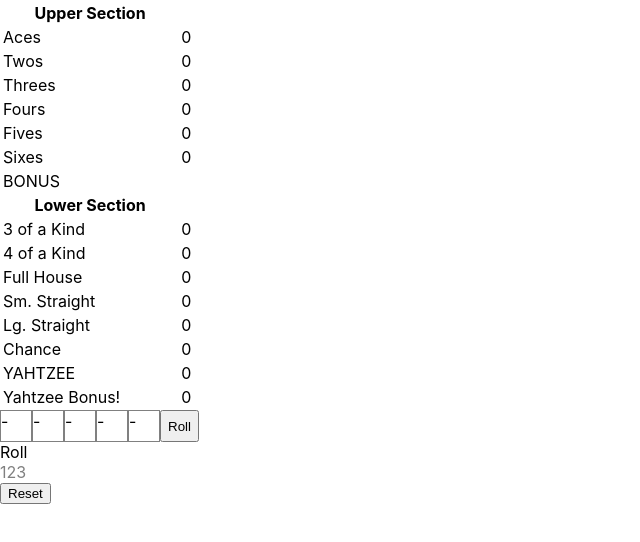
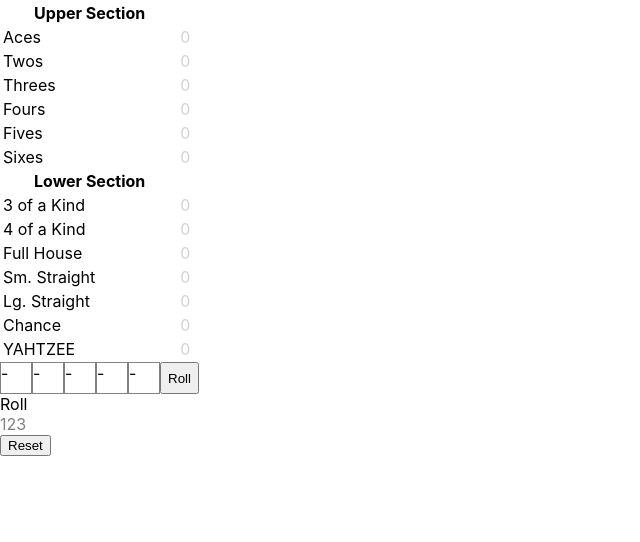
Before and after one commit to aamharris/yahtzee-react, a React (Create React App) app: page / in a window 1280 px wide. Shown: the top 542 px of the page, without its empty margins (0-640 px from the left). Built offline with nearby package versions, Linux system fonts and the light colour scheme.

Commit message:
refactor to add row selection for upper section. need another round of refactoring for Scorecard Rows

```diff
--- a/src/scorecard/ScorecardRow.tsx
+++ b/src/scorecard/ScorecardRow.tsx
@@ -1,14 +1,19 @@
+import { Score } from ".";
+
 type ScorecardRowProps = {
-    title: string,
-    score?: number,
-    possibleScore?: number,
+    score: Score,
+    onScoreSelected: (currentScore: Score) => void
+    isSelected?: boolean;
 }
 
-function ScorecardRow({ title, score, possibleScore }: ScorecardRowProps) {
+function ScorecardRow({ score, onScoreSelected, isSelected }: ScorecardRowProps) {
+    const { category, possibleScore, markedScore } = score;
     return (
         <tr>
-            <td>{title}</td>
-            <td>{score ? score : possibleScore}</td>
+            <td>{category}</td>
+            <td style={{cursor: 'pointer'}}>
+                {markedScore ? markedScore :
+                <span onClick={() => onScoreSelected({...score})} style={{color: isSelected ? 'red' : 'lightgray'}}>{possibleScore}</span>}</td>
         </tr>
     );
 }
--- a/src/scorecard/index.tsx
+++ b/src/scorecard/index.tsx
@@ -3,9 +3,26 @@
 import { FULL_HOUSE_SCORE, LG_STRAIGHT_SCORE, SM_STRAIGHT_SCORE, YAHTZEE_SCORE } from '../constants';
 import ScorecardRow from './ScorecardRow';
 
-interface Score {
+export interface Score {
     possibleScore?: number,
-    markedScore?: number
+    markedScore?: number,
+    category: string,
+}
+
+enum ScoringCategory {
+    aces = 'Aces',
+    twos = 'Twos',
+    threes = 'Threes',
+    fours = 'Fours',
+    fives = 'Fives',
+    sixes = 'Sixes',
+    threeOfAKind = '3 of a Kind',
+    fourOfAKind = '4 of a Kind',
+    fullHouse = 'Full House',
+    smallStraight = 'Sm. Straight',
+    largeStraight = 'Lg. Straight',
+    chance = 'Chance',
+    yahtzee = 'YAHTZEE',
 }
 
 export class YahtzeeScorecard {
@@ -22,23 +39,21 @@
     largeStraight: Score;
     chance: Score;
     yahtzee: Score;
-    yahtzeeBonus: Score;
 
     constructor() {
-        this.aces = { possibleScore: undefined, markedScore: undefined}
-        this.twos = { possibleScore: undefined, markedScore: undefined}
-        this.threes = { possibleScore: undefined, markedScore: undefined}
-        this.fours = { possibleScore: undefined, markedScore: undefined}
-        this.fives = { possibleScore: undefined, markedScore: undefined}
-        this.sixes = { possibleScore: undefined, markedScore: undefined}
-        this.threeOfAKind = { possibleScore: undefined, markedScore: undefined}
-        this.fourOfAKind = { possibleScore: undefined, markedScore: undefined}
-        this.fullHouse = { possibleScore: undefined, markedScore: undefined}
-        this.smallStraight = { possibleScore: undefined, markedScore: undefined}
-        this.largeStraight = { possibleScore: undefined, markedScore: undefined}
-        this.yahtzee = { possibleScore: undefined, markedScore: undefined}
-        this.chance = { possibleScore: undefined, markedScore: undefined}
-        this.yahtzeeBonus = { possibleScore: undefined, markedScore: undefined}
+        this.aces = { category: ScoringCategory.aces } as Score
+        this.twos = { category: ScoringCategory.twos } as Score
+        this.threes = { category: ScoringCategory.threes } as Score
+        this.fours = { category: ScoringCategory.fours } as Score
+        this.fives = { category: ScoringCategory.fives } as Score
+        this.sixes = { category: ScoringCategory.sixes } as Score
+        this.threeOfAKind =  { category: ScoringCategory.threeOfAKind } as Score
+        this.fourOfAKind = { category: ScoringCategory.fourOfAKind } as Score
+        this.fullHouse =  { category: ScoringCategory.fullHouse } as Score
+        this.smallStraight =  { category: ScoringCategory.smallStraight } as Score
+        this.largeStraight =  { category: ScoringCategory.largeStraight } as Score
+        this.chance =  { category: ScoringCategory.chance } as Score
+        this.yahtzee = { category: ScoringCategory.yahtzee } as Score
     }
 }
 
@@ -48,6 +63,7 @@
 
 export default function Scorecard({ dice }: ScorecardProps) {
     const [scores, setScores] = useState(new YahtzeeScorecard())
+    const [selectedScore, setSelectedScore] = useState<Score | null>(null)
 
     let totalCountOfDiceByValue: Map<number, number>;
 
@@ -94,7 +110,11 @@
         }
     }
 
-    function calculatePossibleScores(dice: YahtzeeDice[]) {
+    const isRowSelected = (score: Score): boolean => {
+        return selectedScore?.category == score.category;
+    }
+
+    const calculatePossibleScores = (dice: YahtzeeDice[]): void => {
         totalCountOfDiceByValue = new Map<number, number>();
         dice.forEach((d) => {
             if (d.value) {
@@ -135,13 +155,12 @@
             </tr>
             </thead>
             <tbody>
-                <ScorecardRow title={'Aces'} score={undefined} possibleScore={scores.aces.possibleScore} />
-                <ScorecardRow title={'Twos'} score={undefined} possibleScore={scores.twos.possibleScore} />
-                <ScorecardRow title={'Threes'} score={undefined} possibleScore={scores.threes.possibleScore} />
-                <ScorecardRow title={'Fours'} score={undefined} possibleScore={scores.fours.possibleScore} />
-                <ScorecardRow title={'Fives'} score={undefined} possibleScore={scores.fives.possibleScore} />
-                <ScorecardRow title={'Sixes'} score={undefined} possibleScore={scores.sixes.possibleScore} />
-                <ScorecardRow title={'BONUS'} score={undefined} possibleScore={undefined} />
+                <ScorecardRow score={scores.aces} onScoreSelected={setSelectedScore} isSelected={isRowSelected(scores.aces)} />
+                <ScorecardRow score={scores.twos} onScoreSelected={setSelectedScore} isSelected={isRowSelected(scores.twos)} />
+                <ScorecardRow score={scores.threes} onScoreSelected={setSelectedScore} isSelected={isRowSelected(scores.threes)} />
+                <ScorecardRow score={scores.fours} onScoreSelected={setSelectedScore} isSelected={isRowSelected(scores.fours)} />
+                <ScorecardRow score={scores.fives} onScoreSelected={setSelectedScore} isSelected={isRowSelected(scores.fives)} />
+                <ScorecardRow score={scores.sixes} onScoreSelected={setSelectedScore} isSelected={isRowSelected(scores.sixes)} />
             </tbody>
             <thead>
             <tr>
@@ -149,15 +168,15 @@
             </tr>
             </thead>
             <tbody>
-                <ScorecardRow title={'3 of a Kind'} score={undefined} possibleScore={scores.threeOfAKind.possibleScore} />
-                <ScorecardRow title={'4 of a Kind'} score={undefined} possibleScore={scores.fourOfAKind.possibleScore} />
-                <ScorecardRow title={'Full House'} score={undefined} possibleScore={scores.fullHouse.possibleScore} />
-                <ScorecardRow title={'Sm. Straight'} score={undefined} possibleScore={scores.smallStraight.possibleScore} />
-                <ScorecardRow title={'Lg. Straight'} score={undefined} possibleScore={scores.largeStraight.possibleScore} />
-                <ScorecardRow title={'Chance'} score={undefined} possibleScore={scores.chance.possibleScore} />
-                <ScorecardRow title={'YAHTZEE'} score={undefined} possibleScore={scores.yahtzee.possibleScore} />
-                <ScorecardRow title={'Yahtzee Bonus!'} score={undefined} possibleScore={0} />
+                <ScorecardRow score={scores.threeOfAKind} onScoreSelected={setSelectedScore} />
+                <ScorecardRow score={scores.fourOfAKind} onScoreSelected={setSelectedScore} />
+                <ScorecardRow score={scores.fullHouse} onScoreSelected={setSelectedScore} />
+                <ScorecardRow score={scores.smallStraight} onScoreSelected={setSelectedScore} />
+                <ScorecardRow score={scores.largeStraight} onScoreSelected={setSelectedScore} />
+                <ScorecardRow score={scores.chance} onScoreSelected={setSelectedScore} />
+                <ScorecardRow score={scores.yahtzee} onScoreSelected={setSelectedScore} />
             </tbody>
         </table>
     )
+
 }
```
